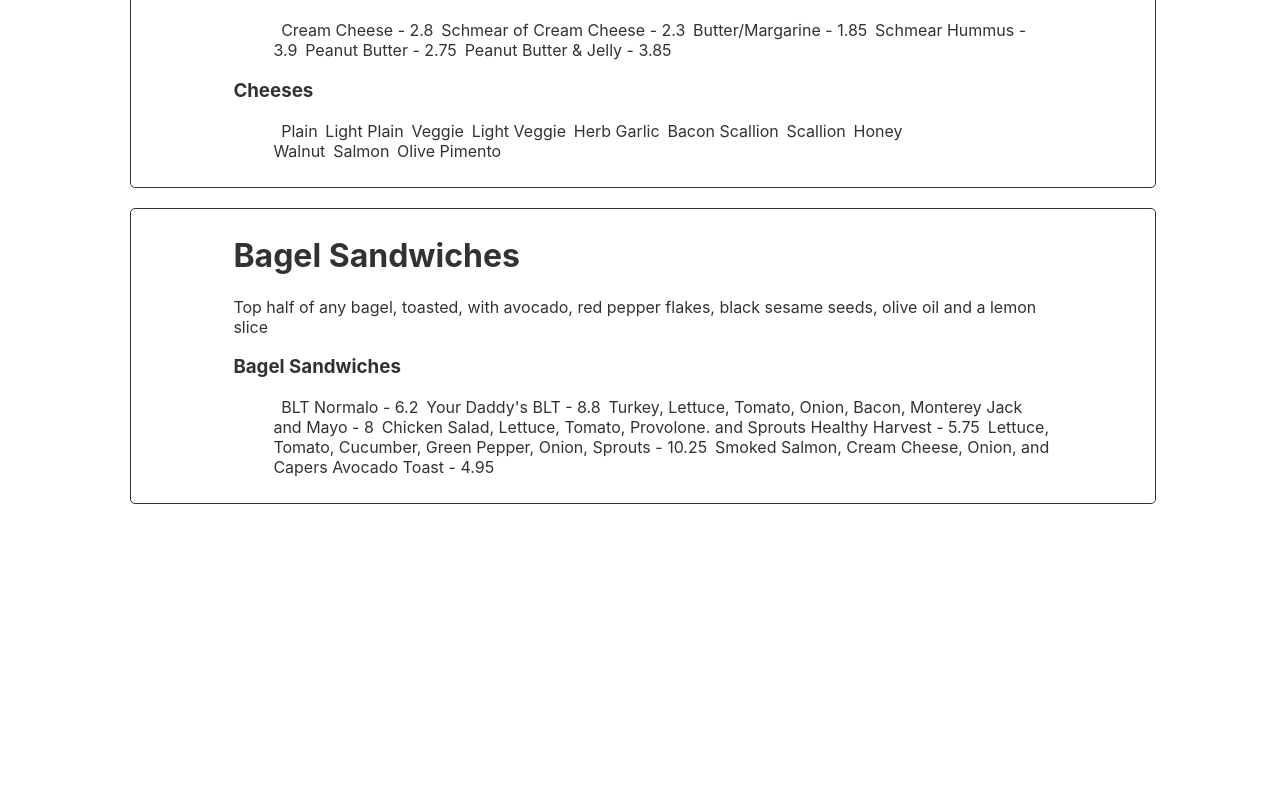
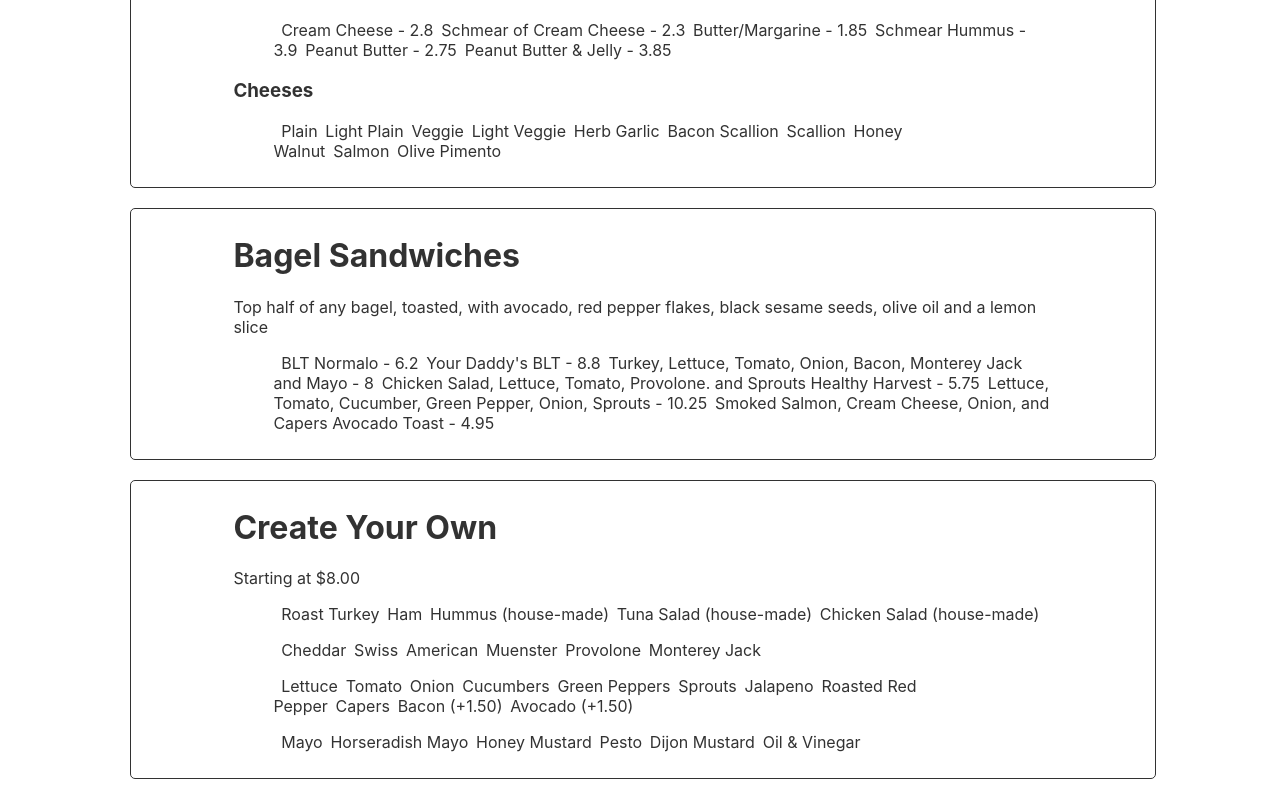
Before and after one commit to cireneirbo/uncommon-grounds-cafe, a React (Create React App) app in the folder client/: page /menu in a window 1280 px wide. Shown: the part 452-1252 px from the top of the page. Before the commit the page ends 976 px from the top, so only its background shows below. Built offline with nearby package versions, Linux system fonts and the light colour scheme.

Commit message:
Add create your own

```diff
--- a/client/src/components/Menu.js
+++ b/client/src/components/Menu.js
@@ -69,11 +69,36 @@ function Menu() {
 
           <h1>{data.menu[1].title}</h1>
           <p>{data.menu[1].description}</p>
-
-          <h3>Bagel Sandwiches</h3>
           <ul>
             {data.menu[1].bagelSandwiches.map(bagelSandwich => (
               <li key={bagelSandwich.id}>{bagelSandwich[0]} - {bagelSandwich[1]}</li>
+            ))}
+          </ul>
+
+        </fieldset>
+
+        <fieldset>
+
+          <h1>{data.menu[2].title}</h1>
+          <p>{data.menu[2].description}</p>
+          <ul>
+            {data.menu[2].proteins.map(protein => (
+              <li key={protein.id}>{protein}</li>
+            ))}
+          </ul>
+          <ul>
+            {data.menu[2].cheeses.map(cheese => (
+              <li key={cheese.id}>{cheese}</li>
+            ))}
+          </ul>
+          <ul>
+            {data.menu[2].garnishes.map(garnish => (
+              <li key={garnish.id}>{garnish}</li>
+            ))}
+          </ul>
+          <ul>
+            {data.menu[2].condiments.map(condiment => (
+              <li key={condiment.id}>{condiment}</li>
             ))}
           </ul>
 
```
